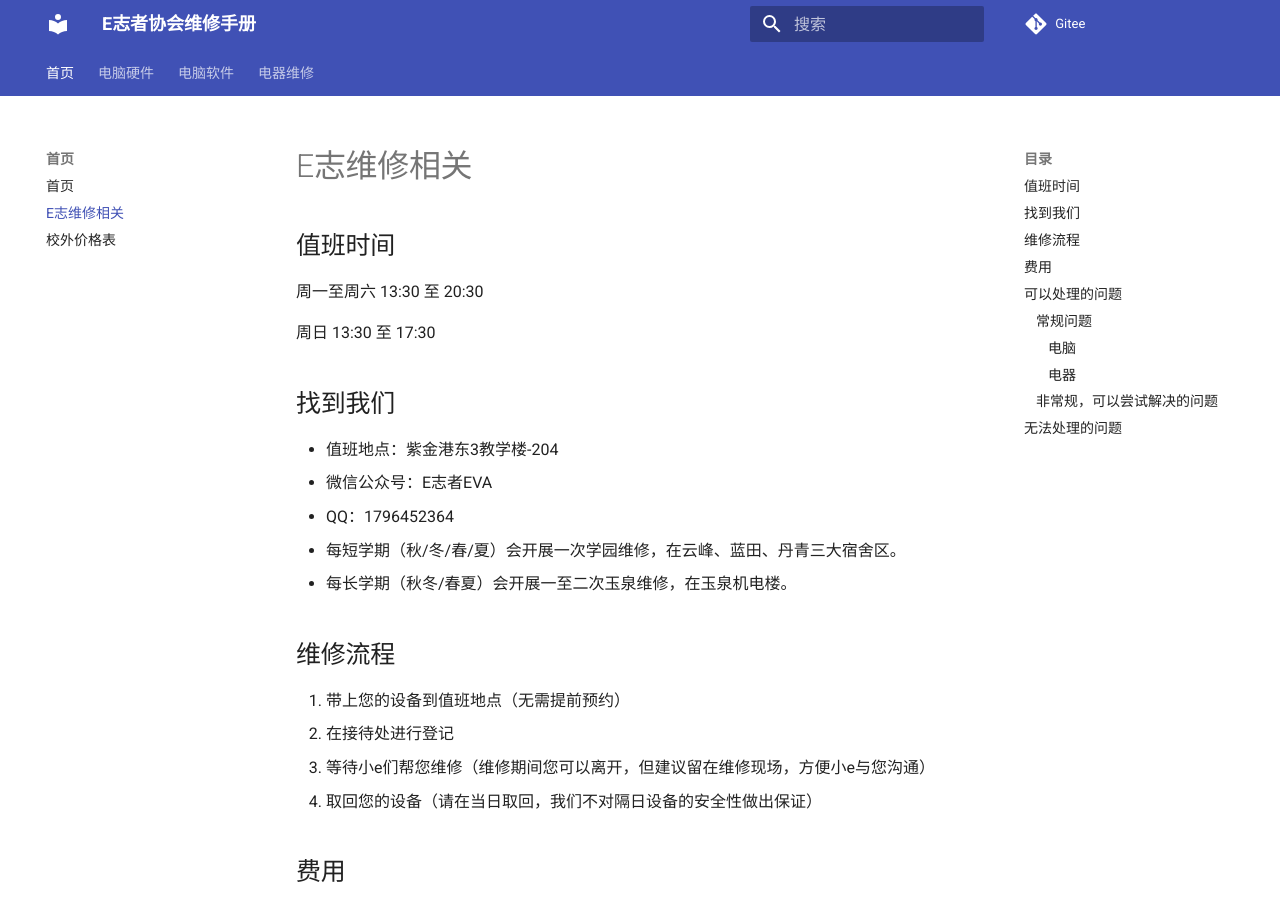
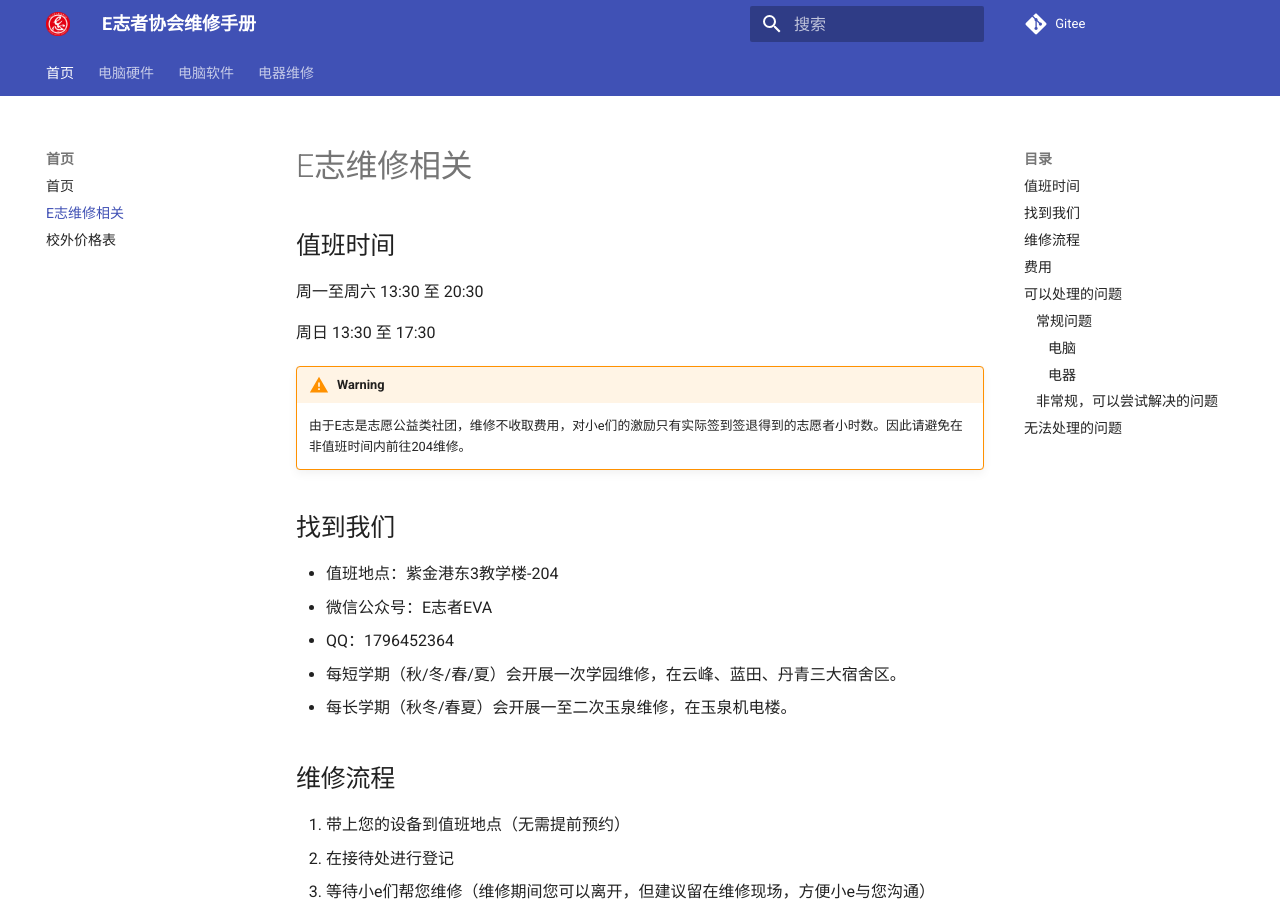
Before and after one commit to ZJUEVA/EVA-manual, an MkDocs documentation site: the page built from docs/process.md, in a window 1280 px wide and 900 px high. Built offline with MkDocs 1.6.1 and Material for MkDocs 9.7.7, drawn with Linux system fonts in a browser that asks for light colours.

Commit message:
some updates

```diff
--- a/docs/process.md
+++ b/docs/process.md
@@ -5,6 +5,9 @@
 周一至周六 13:30 至 20:30
 
 周日 13:30 至 17:30
+
+!!! warning
+    由于E志是志愿公益类社团，维修不收取费用，对小e们的激励只有实际签到签退得到的志愿者小时数。因此请避免在非值班时间内前往204维修。
 
 ## 找到我们
 
--- a/mkdocs.yml
+++ b/mkdocs.yml
@@ -16,9 +16,25 @@ nav:
 theme:
   name: material
   language: zh
+  logo: assets/logo.png
+  favicon: assets/logo.png
   features:
     - navigation.instant
     - navigation.tabs
+    - navigation.footer
+    - content.code.copy
 
 plugins:
   - search
+
+markdown_extensions:
+  - admonition
+  - pymdownx.details
+  - pymdownx.superfences
+  - pymdownx.highlight:
+      anchor_linenums: true
+      line_spans: __span
+      pygments_lang_class: true
+  - pymdownx.inlinehilite
+  - pymdownx.snippets
+  - pymdownx.superfences
```
Also changed, not shown: docs/costs.md (+2 -1 lines), docs/assets/logo.png (added).
